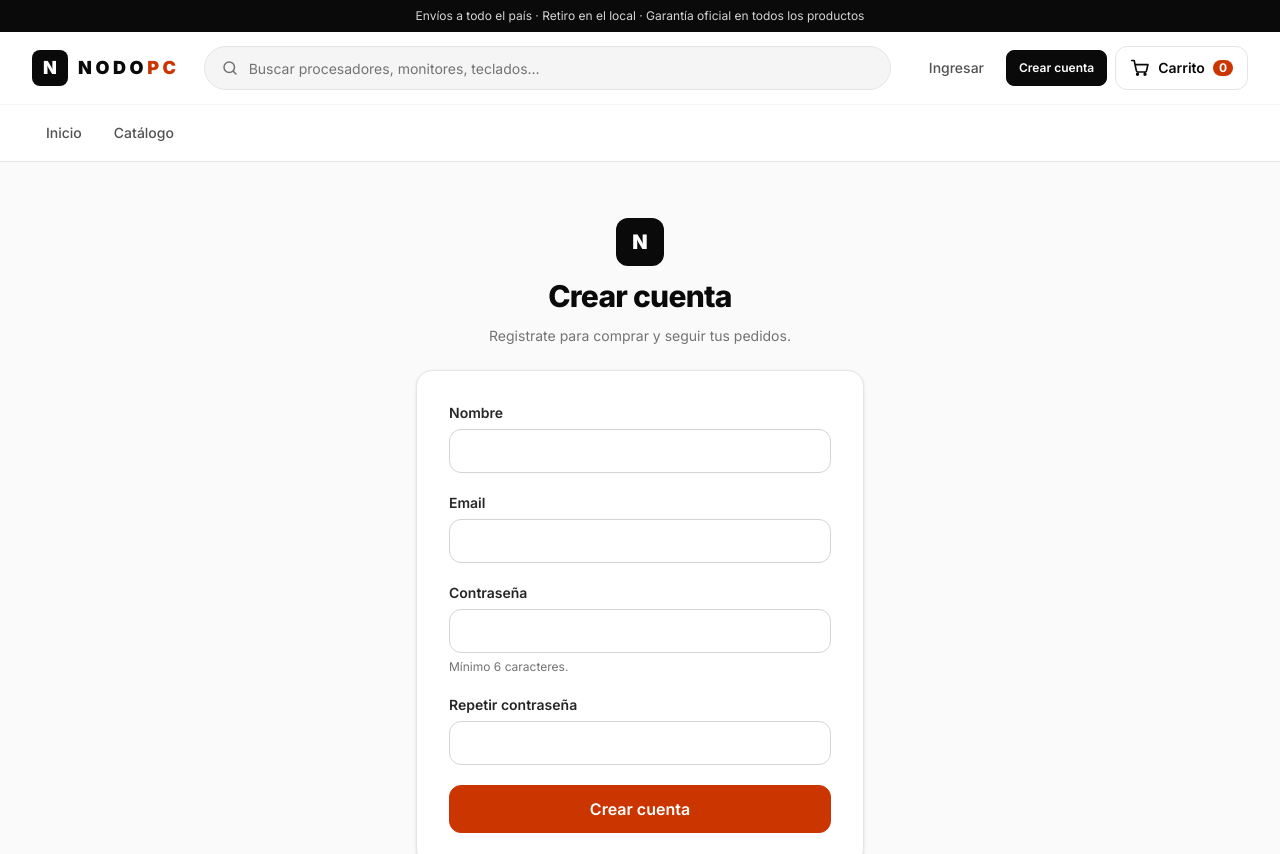
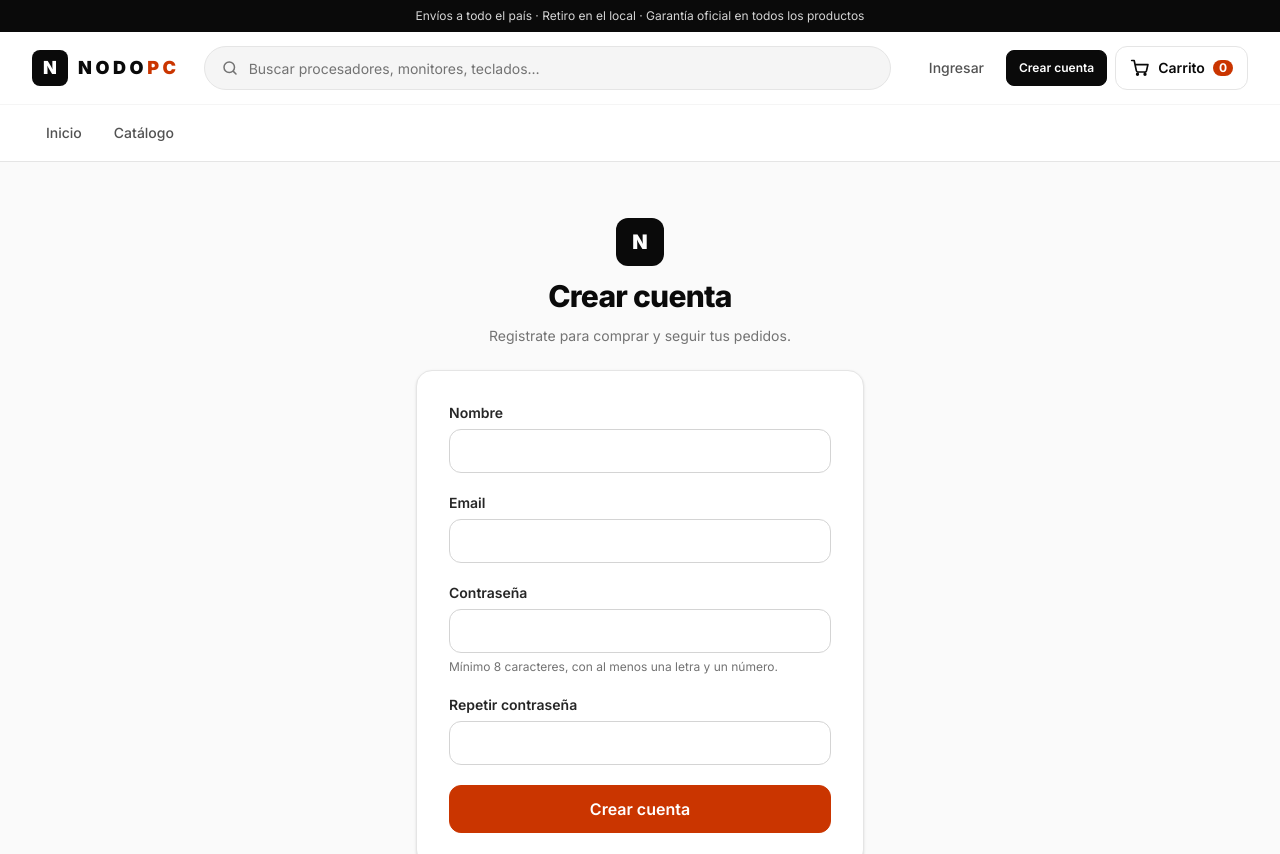
Before and after one commit to Tutu-04/nodopc, a React (Vite) app in the folder frontend/: page /registro in a window 1280 px wide. Shown: the top 854 px of the page. Built offline with nearby package versions, Linux system fonts and the light colour scheme; no server answers.

Commit message:
Validar la contraseña nueva también en el navegador
Los formularios de registro y de usuarios usan el mismo patrón que la API, así el error aparece antes de enviar.

```diff
--- a/frontend/src/pages/Registro.jsx
+++ b/frontend/src/pages/Registro.jsx
@@ -2,6 +2,7 @@ import { useState } from 'react';
 import { Link, useNavigate } from 'react-router-dom';
 import api, { obtenerMensajeError } from '../api/api';
 import MensajeError from '../components/MensajeError';
+import { AYUDA_PASSWORD, PATRON_PASSWORD } from '../utils/password';
 
 export default function Registro() {
   const navigate = useNavigate();
@@ -85,11 +86,13 @@ export default function Registro() {
             type="password"
             className="campo"
             required
-            minLength={6}
+            pattern={PATRON_PASSWORD}
+            title={AYUDA_PASSWORD}
+            autoComplete="new-password"
             value={password}
             onChange={(e) => setPassword(e.target.value)}
           />
-          <p className="ayuda">Mínimo 6 caracteres.</p>
+          <p className="ayuda">{AYUDA_PASSWORD}</p>
         </div>
 
         <div>
--- a/frontend/src/pages/admin/usuarios/UsuarioForm.jsx
+++ b/frontend/src/pages/admin/usuarios/UsuarioForm.jsx
@@ -1,5 +1,6 @@
 import { useState } from 'react';
 import { Link } from 'react-router-dom';
+import { AYUDA_PASSWORD, PATRON_PASSWORD } from '../../../utils/password';
 
 export default function UsuarioForm({ inicial, onGuardar, guardando }) {
   const esEdicion = Boolean(inicial);
@@ -55,14 +56,13 @@ export default function UsuarioForm({ inicial, onGuardar, guardando }) {
           type="password"
           className="campo"
           required={!esEdicion}
-          minLength={6}
+          pattern={PATRON_PASSWORD}
+          title={AYUDA_PASSWORD}
           autoComplete="new-password"
           value={password}
           onChange={(e) => setPassword(e.target.value)}
         />
-        <p className="ayuda">
-          {esEdicion ? 'Dejala vacía para no cambiarla. Mínimo 6 caracteres.' : 'Mínimo 6 caracteres.'}
-        </p>
+        <p className="ayuda">{esEdicion ? `Dejala vacía para no cambiarla. ${AYUDA_PASSWORD}` : AYUDA_PASSWORD}</p>
       </div>
 
       <div>
--- /dev/null
+++ b/frontend/src/utils/password.js
@@ -0,0 +1,3 @@
+export const PATRON_PASSWORD = '(?=.*[A-Za-z])(?=.*\\d).{8,72}';
+
+export const AYUDA_PASSWORD = 'Mínimo 8 caracteres, con al menos una letra y un número.';
```
